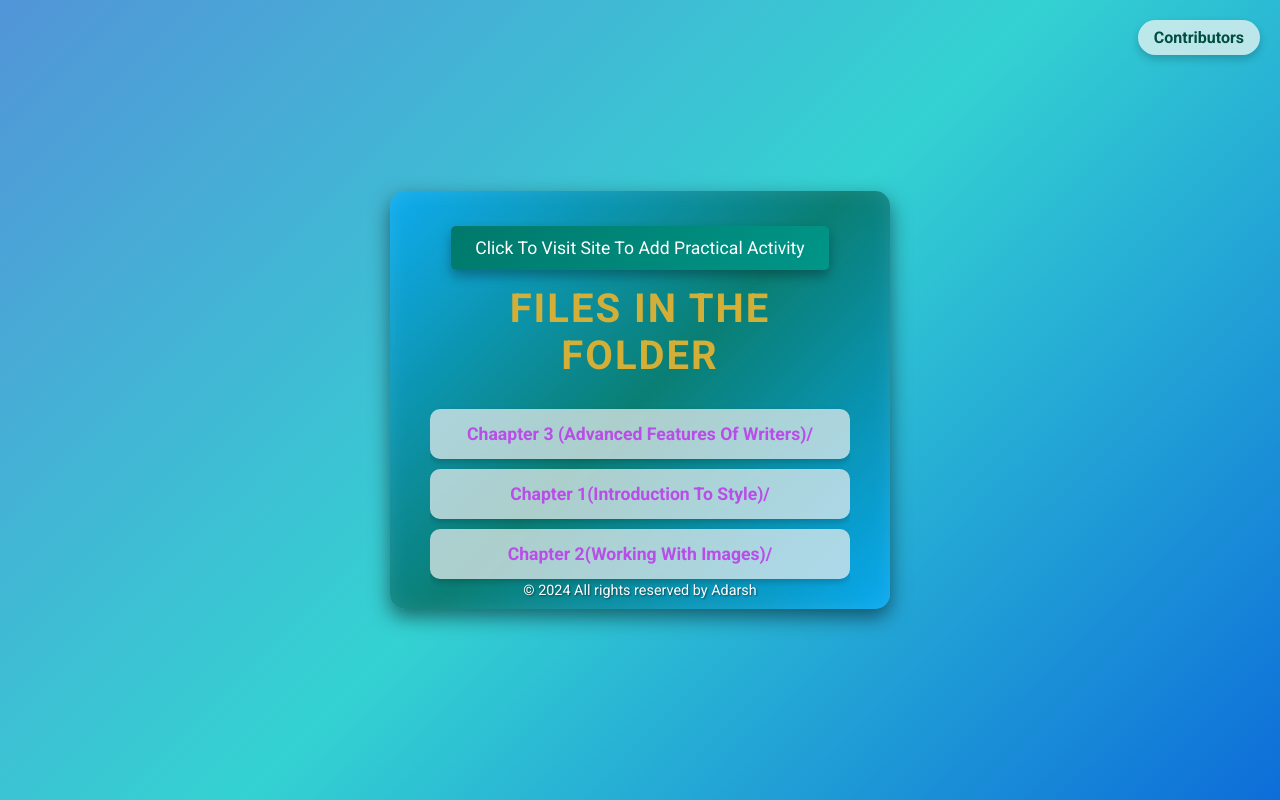
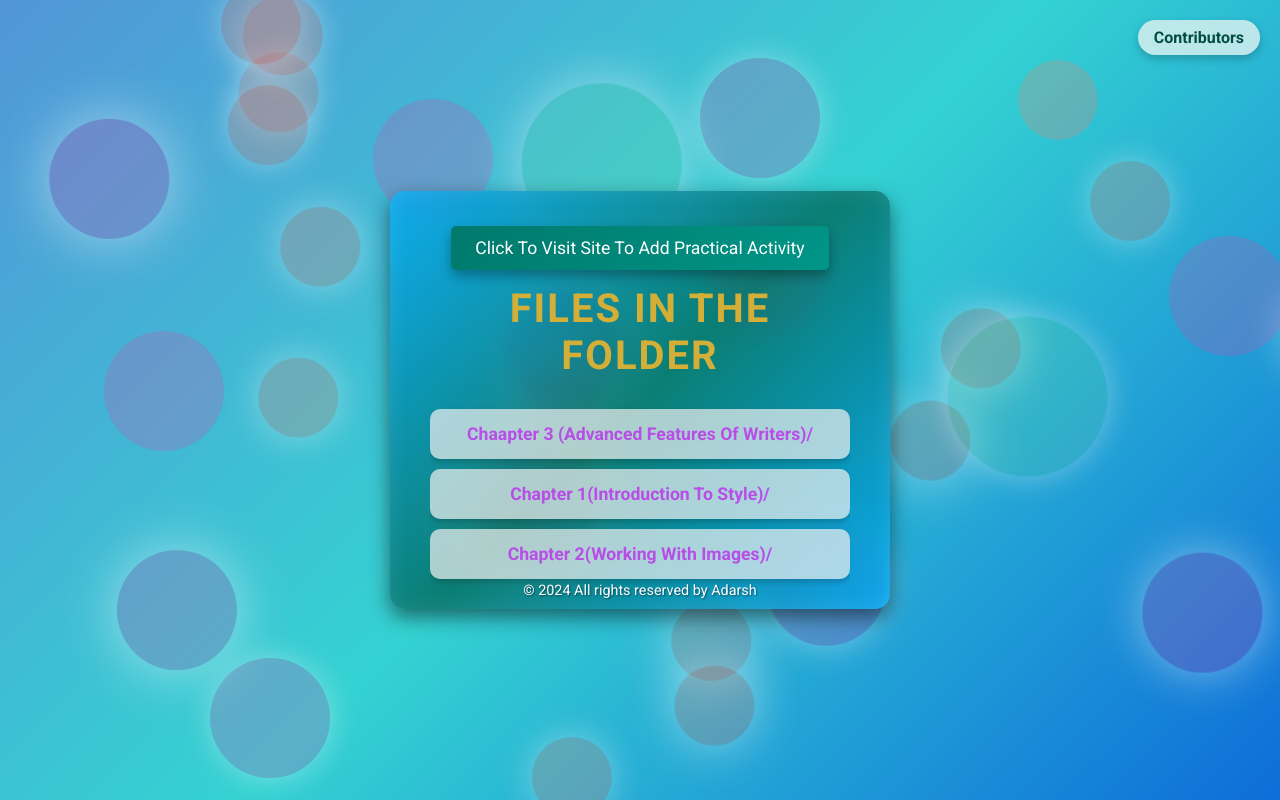
Before and after one commit to adarsh1verma/folder-showing, a Flask app: page / in a window 1280 px wide. Run offline with Flask 3, Linux system fonts and the light colour scheme.

Commit message:
"Added animated orb background and styling to index.html"

```diff
--- a/templates/index.html
+++ b/templates/index.html
@@ -25,6 +25,7 @@
             position: relative;
             overflow: hidden;
             perspective: 1000px;
+
         }
 
         /* Container styling */
@@ -155,10 +156,72 @@
             transform: translateY(-2px);
         }
 
+        /* Full-screen animated orb background */
+        .animated-orb-background {
+            position: fixed;
+            top: 0;
+            left: 0;
+            width: 100%;
+            height: 100%;
+            z-index: -1;
+            pointer-events: none;
+            overflow: hidden;
+        }
+
+        /* Orb styling */
+        .orb {
+            position: absolute;
+            border-radius: 50%;
+            opacity: 0.6;
+            animation: floatOrb 15s ease-in-out infinite alternate, glow 3s ease-in-out infinite;
+            pointer-events: none;
+        }
+
+        /* Size variations for orbs */
+        .orb.small { width: 80px; height: 80px; background: rgba(249, 125, 106, 0.4); }
+        .orb.medium { width: 120px; height: 120px; background: rgba(231, 63, 169, 0.362); }
+        .orb.large { width: 160px; height: 160px; background: rgba(166, 242, 122, 0.2); }
+
+        /* Orb floating animation */
+        @keyframes floatOrb {
+            0% { transform: translateY(0) translateX(0); }
+            50% { transform: translateY(-20px) translateX(20px); }
+            100% { transform: translateY(20px) translateX(-20px); }
+        }
+
+        /* Glowing pulsing animation */
+        @keyframes glow {
+            0%, 100% { box-shadow: 0 0 30px rgba(255, 255, 255, 0.6); }
+            50% { box-shadow: 0 0 60px rgba(255, 255, 255, 0.9); }
+        }
+
+        /* Burst animation */
+@keyframes burst {
+    0% {
+        transform: scale(1);
+        opacity: 1;
+    }
+    50% {
+        transform: scale(1.5);
+        opacity: 0.5;
+    }
+    100% {
+        transform: scale(3);
+        opacity: 0;
+    }
+}
+
+
+
+
     </style>
 </head>
 <body>
     <a href="{{ url_for('contributor') }}" class="contributor-link">Contributors</a>
+
+    <div class="animated-orb-background"></div>
+
+
 
     <div class="container">
         <a href="https://wilted-cheerful-budget.anvil.app" class="link" target="_blank">Click To Visit Site To Add Practical Activity</a>
@@ -201,6 +264,38 @@
                 folderContent.style.display = 'none';
             }
         }
+
+        function createOrbs(number) {
+        const orbContainer = document.querySelector('.animated-orb-background');
+
+        for (let i = 0; i < number; i++) {
+            const orb = document.createElement('div');
+            orb.classList.add('orb');
+
+            // Randomly assign a size class
+            const sizeClass = ['small', 'medium', 'large'][Math.floor(Math.random() * 3)];
+            orb.classList.add(sizeClass);
+
+            // Set random position
+            orb.style.left = `${Math.random() * 100}vw`;
+            orb.style.top = `${Math.random() * 100}vh`;
+
+            // Random animation delay
+            orb.style.animationDelay = `${Math.random() * 10}s`;
+
+            // Add click event to trigger burst effect
+            orb.addEventListener('click', function () {
+                orb.classList.add('burst');  // Trigger burst animation
+                // Remove orb from the container after the animation ends
+                setTimeout(() => orb.remove(), 1000);
+            });
+
+            orbContainer.appendChild(orb);
+        }
+    }
+
+    // Create 30 orbs
+    createOrbs(30);
     </script>
 </body>
 </html>
```
